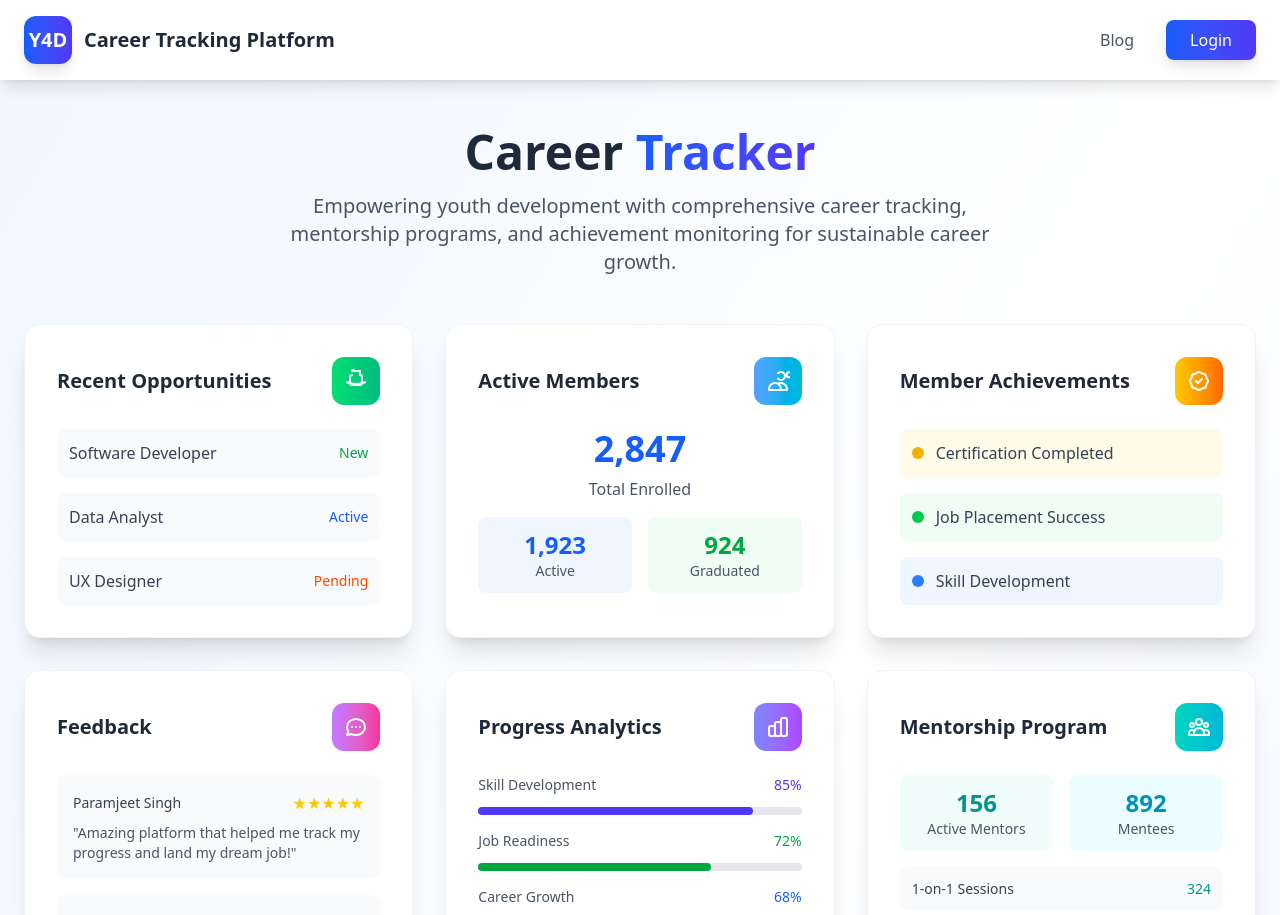
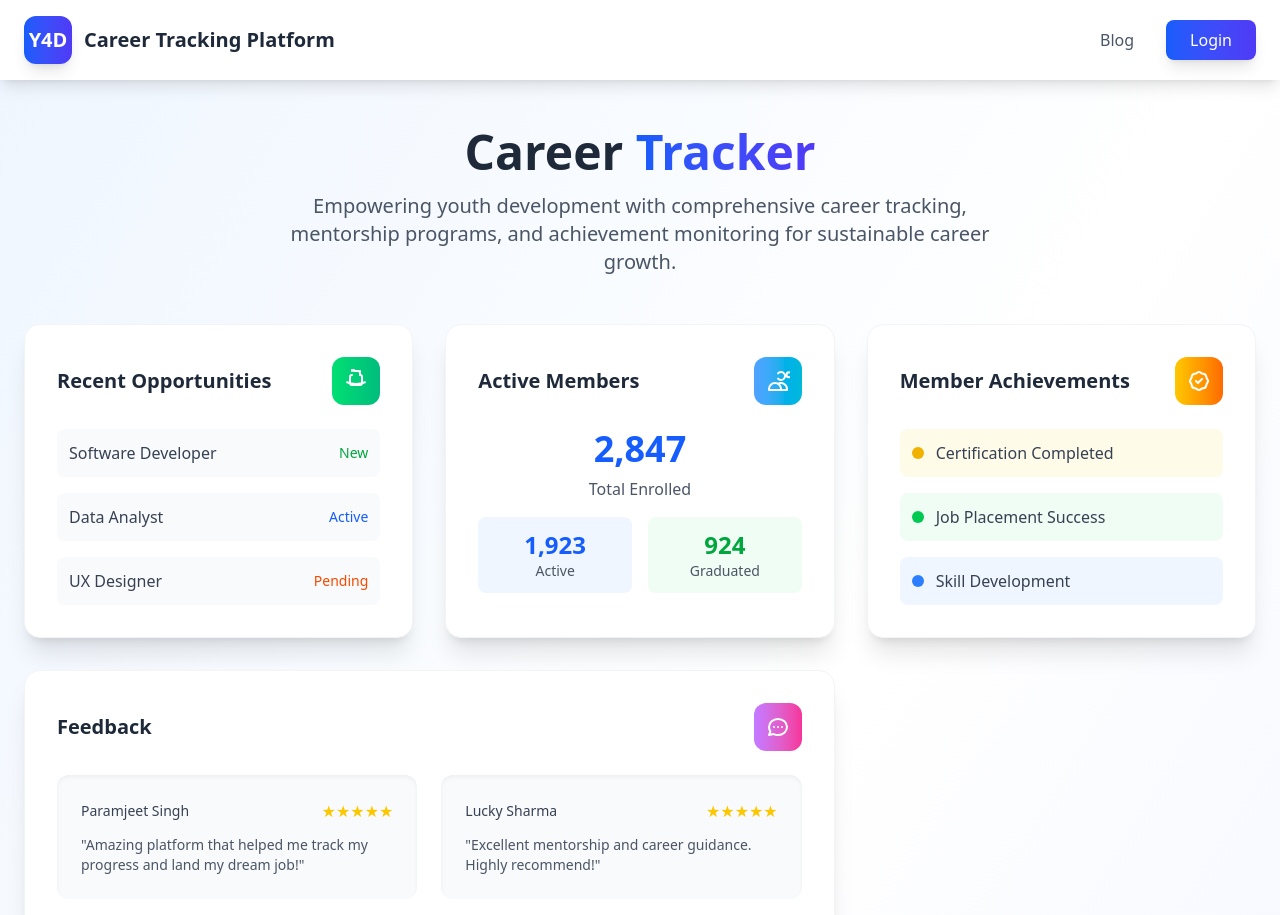
Before and after one commit to Mastercard-Code-For-Change-2-0/Team-9, a React (Vite) app in the folder Frontend/: page / in a window 1280 px wide. Shown: the top 915 px of the page. Built offline with nearby package versions, Linux system fonts and the light colour scheme.

Commit message:
Updated LandingPage and LoginPage

```diff
--- a/Frontend/src/pages/LandingPage.jsx
+++ b/Frontend/src/pages/LandingPage.jsx
@@ -133,111 +133,59 @@ const LandingPage = () => {
           </div>
 
           {/* Feedback */}
-          <div className="bg-white rounded-2xl shadow-xl p-8 hover:shadow-2xl transition-all transform hover:-translate-y-2 border border-gray-100">
+<div className="bg-white rounded-2xl shadow-xl p-8 hover:shadow-2xl transition-all transform hover:-translate-y-2 border border-gray-100 md:col-span-2">
+  {/* Header */}
   <div className="flex items-center justify-between mb-6">
     <h3 className="text-xl font-semibold text-gray-800">Feedback</h3>
     <div className="w-12 h-12 bg-gradient-to-r from-purple-400 to-pink-500 rounded-xl flex items-center justify-center">
-                <svg className="w-6 h-6 text-white" fill="none" stroke="currentColor" viewBox="0 0 24 24">
-                  <path strokeLinecap="round" strokeLinejoin="round" strokeWidth={2} d="M8 12h.01M12 12h.01M16 12h.01M21 12c0 4.418-4.03 8-9 8a9.863 9.863 0 01-4.255-.949L3 20l1.395-3.72C3.512 15.042 3 13.574 3 12c0-4.418 4.03-8 9-8s9 3.582 9 8z" />
+      <svg
+        className="w-6 h-6 text-white"
+        fill="none"
+        stroke="currentColor"
+        viewBox="0 0 24 24"
+      >
+        <path
+          strokeLinecap="round"
+          strokeLinejoin="round"
+          strokeWidth={2}
+          d="M8 12h.01M12 12h.01M16 12h.01M21 12c0 4.418-4.03 8-9 8a9.863 9.863 0 01-4.255-.949L3 20l1.395-3.72C3.512 15.042 3 13.574 3 12c0-4.418 4.03-8 9-8s9 3.582 9 8z"
+        />
       </svg>
     </div>
   </div>
-            <div className="space-y-4">
-              <div className="p-4 bg-gray-50 rounded-lg">
-                <div className="flex items-center mb-2">
+
+  {/* Feedback Grid */}
+  <div className="grid grid-cols-1 md:grid-cols-2 gap-6">
+    {/* Feedback Block 1 */}
+    <div className="p-6 bg-gray-50 rounded-xl shadow-inner">
+      <div className="flex items-center mb-3">
         <span className="text-sm font-medium text-gray-700">Paramjeet Singh</span>
         <div className="ml-auto flex text-yellow-400">
-                    {'★'.repeat(5)}
+          {"★".repeat(5)}
         </div>
       </div>
-                <p className="text-sm text-gray-600">"Amazing platform that helped me track my progress and land my dream job!"</p>
+      <p className="text-gray-600 text-sm">
+        "Amazing platform that helped me track my progress and land my dream job!"
+      </p>
     </div>
-              <div className="p-4 bg-gray-50 rounded-lg">
-                <div className="flex items-center mb-2">
+
+    {/* Feedback Block 2 */}
+    <div className="p-6 bg-gray-50 rounded-xl shadow-inner">
+      <div className="flex items-center mb-3">
         <span className="text-sm font-medium text-gray-700">Lucky Sharma</span>
         <div className="ml-auto flex text-yellow-400">
-                    {'★'.repeat(5)}
+          {"★".repeat(5)}
         </div>
       </div>
-                <p className="text-sm text-gray-600">"Excellent mentorship and career guidance. Highly recommend!"</p>
+      <p className="text-gray-600 text-sm">
+        "Excellent mentorship and career guidance. Highly recommend!"
+      </p>
     </div>
   </div>
 </div>
 
-          {/* Career Progress Analytics */}
-          <div className="bg-white rounded-2xl shadow-xl p-8 hover:shadow-2xl transition-all transform hover:-translate-y-2 border border-gray-100">
-            <div className="flex items-center justify-between mb-6">
-              <h3 className="text-xl font-semibold text-gray-800">Progress Analytics</h3>
-              <div className="w-12 h-12 bg-gradient-to-r from-indigo-400 to-purple-500 rounded-xl flex items-center justify-center">
-                <svg className="w-6 h-6 text-white" fill="none" stroke="currentColor" viewBox="0 0 24 24">
-                  <path strokeLinecap="round" strokeLinejoin="round" strokeWidth={2} d="M9 19v-6a2 2 0 00-2-2H5a2 2 0 00-2 2v6a2 2 0 002 2h2a2 2 0 002-2zm0 0V9a2 2 0 012-2h2a2 2 0 012 2v10m-6 0a2 2 0 002 2h2a2 2 0 002-2m0 0V5a2 2 0 012-2h2a2 2 0 012 2v14a2 2 0 01-2 2h-2a2 2 0 01-2-2z" />
-                </svg>
-              </div>
-            </div>
-            <div className="space-y-4">
-              <div className="space-y-3">
-                <div className="flex justify-between text-sm">
-                  <span className="text-gray-600">Skill Development</span>
-                  <span className="text-indigo-600 font-medium">85%</span>
-                </div>
-                <div className="w-full bg-gray-200 rounded-full h-2">
-                  <div className="bg-indigo-600 h-2 rounded-full" style={{width: '85%'}}></div>
-                </div>
-              </div>
-              <div className="space-y-3">
-                <div className="flex justify-between text-sm">
-                  <span className="text-gray-600">Job Readiness</span>
-                  <span className="text-green-600 font-medium">72%</span>
-                </div>
-                <div className="w-full bg-gray-200 rounded-full h-2">
-                  <div className="bg-green-600 h-2 rounded-full" style={{width: '72%'}}></div>
-                </div>
-              </div>
-              <div className="space-y-3">
-                <div className="flex justify-between text-sm">
-                  <span className="text-gray-600">Career Growth</span>
-                  <span className="text-blue-600 font-medium">68%</span>
-                </div>
-                <div className="w-full bg-gray-200 rounded-full h-2">
-                  <div className="bg-blue-600 h-2 rounded-full" style={{width: '68%'}}></div>
-                </div>
-              </div>
-            </div>
-          </div>
 
-          {/* Mentorship Program */}
-          <div className="bg-white rounded-2xl shadow-xl p-8 hover:shadow-2xl transition-all transform hover:-translate-y-2 border border-gray-100">
-            <div className="flex items-center justify-between mb-6">
-              <h3 className="text-xl font-semibold text-gray-800">Mentorship Program</h3>
-              <div className="w-12 h-12 bg-gradient-to-r from-teal-400 to-cyan-500 rounded-xl flex items-center justify-center">
-                <svg className="w-6 h-6 text-white" fill="none" stroke="currentColor" viewBox="0 0 24 24">
-                  <path strokeLinecap="round" strokeLinejoin="round" strokeWidth={2} d="M17 20h5v-2a3 3 0 00-5.356-1.857M17 20H7m10 0v-2c0-.656-.126-1.283-.356-1.857M7 20H2v-2a3 3 0 015.356-1.857M7 20v-2c0-.656.126-1.283.356-1.857m0 0a5.002 5.002 0 019.288 0M15 7a3 3 0 11-6 0 3 3 0 016 0zm6 3a2 2 0 11-4 0 2 2 0 014 0zM7 10a2 2 0 11-4 0 2 2 0 014 0z" />
-                </svg>
-              </div>
-            </div>
-            <div className="space-y-4">
-              <div className="grid grid-cols-2 gap-4 text-center">
-                <div className="p-3 bg-teal-50 rounded-lg">
-                  <div className="text-2xl font-bold text-teal-600">156</div>
-                  <div className="text-sm text-gray-600">Active Mentors</div>
-                </div>
-                <div className="p-3 bg-cyan-50 rounded-lg">
-                  <div className="text-2xl font-bold text-cyan-600">892</div>
-                  <div className="text-sm text-gray-600">Mentees</div>
-                </div>
-              </div>
-              <div className="space-y-2">
-                <div className="flex items-center justify-between p-3 bg-gray-50 rounded-lg">
-                  <span className="text-sm text-gray-700">1-on-1 Sessions</span>
-                  <span className="text-sm text-teal-600 font-medium">324</span>
-                </div>
-                <div className="flex items-center justify-between p-3 bg-gray-50 rounded-lg">
-                  <span className="text-sm text-gray-700">Group Workshops</span>
-                  <span className="text-sm text-cyan-600 font-medium">28</span>
-                </div>
-              </div>
-            </div>
-          </div>
+
         </div>
 
         {/* Call to Action */}
--- a/Frontend/src/pages/LoginPage.jsx
+++ b/Frontend/src/pages/LoginPage.jsx
@@ -84,7 +84,7 @@ const LoginPage = () => {
                   className="appearance-none block w-full px-3 py-2 border border-gray-300 rounded-md bg-white focus:outline-none focus:ring-indigo-500 focus:border-indigo-500 sm:text-sm"
                 >
                   <option value="student">Student</option>
-                  <option value="mentor">Mentor</option>
+                  <option value="mentor">clerk</option>
                   <option value="admin">Admin</option>
                 </select>
               </div>
```
Lines whose indentation alone changed are shown as unchanged.
